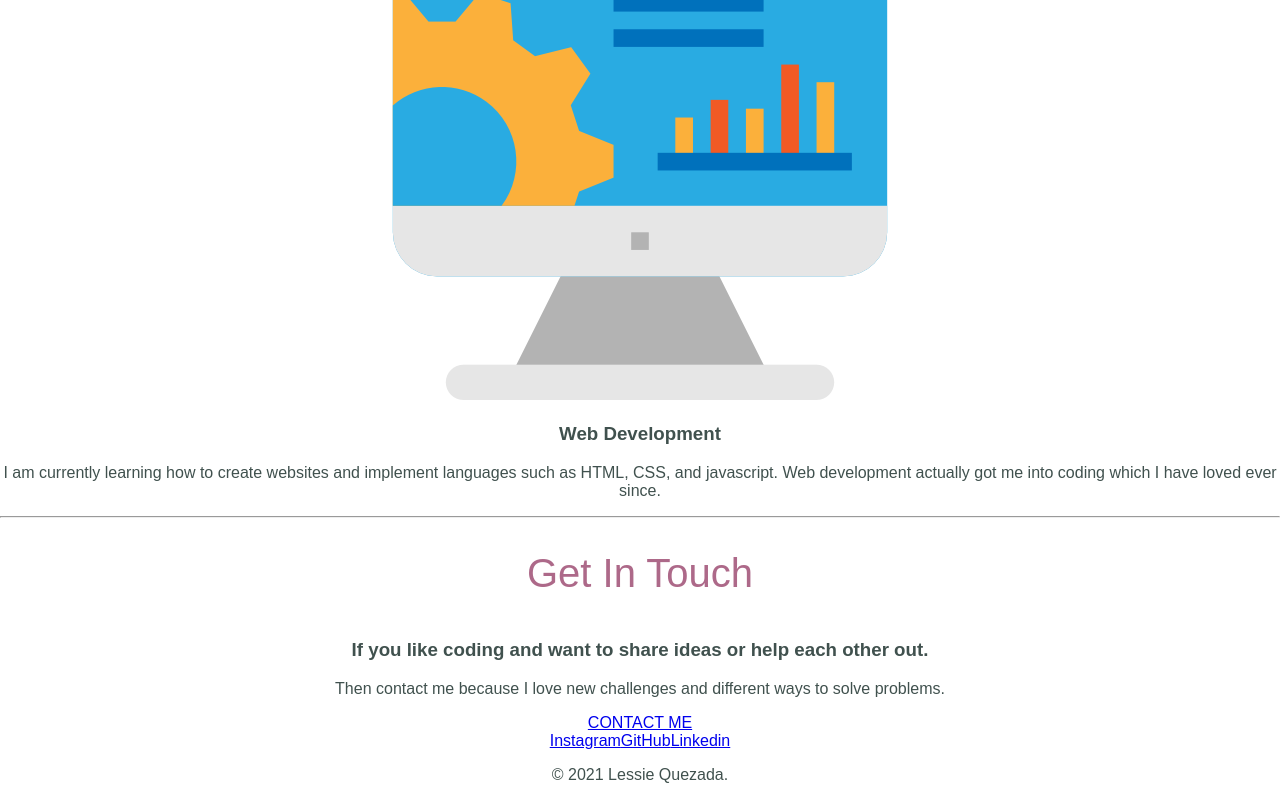
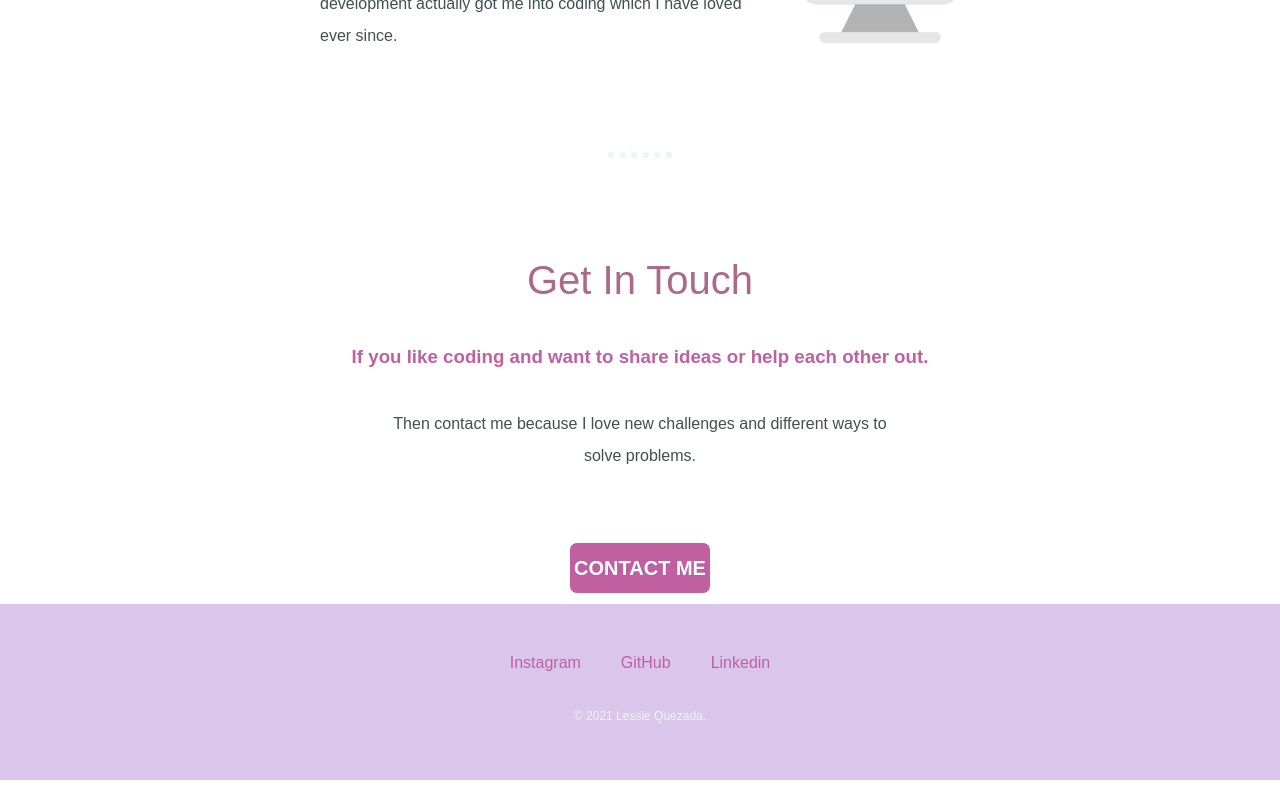
Before and after one commit to Lessie06/Lessie06.github.io, a React (Create React App) app: page / in a window 1280 px wide. Shown: the part 1779-2579 px from the top of the page. Built offline with nearby package versions, Linux system fonts and the light colour scheme.

Commit message:
Added styling to the homepage

```diff
--- a/src/styling/HomePage.css
+++ b/src/styling/HomePage.css
@@ -4,38 +4,78 @@ body {
     text-align: center;
     font-family: 'Merriweather Sans', sans-serif;
   }
-.top-container {
-    background-color:#dbc6eb ;
-    position: relative;
-    padding-top: 50px;
 
-  }
-h1 {
+  h1 {
     color: #ad6989;
     font-family: 'Sacramento', cursive;
     font-size: 5.625em;
     margin: 50px auto 0 auto;
 
-}
-h2 {
+  }
+
+  h2 {
     color: #ad6989;
     font-family: 'Montserrat', sans-serif;
     font-size: 2.5rem;
     font-weight: normal;
     padding-bottom: 10px;
   }
+
+  h3 {
+    color:#c060a1;
+    font-family: 'Montserrat', sans-serif;
+  }
+
+  p{
+      line-height: 2;
+  }
+  hr{
+    border: dotted #EAF6f6 6px;
+    border-bottom: none;
+    width: 4%;
+    margin: 100px auto;
+
+  }
+  a{
+    color:#c060a1;
+    font-family: 'Monsterrat', sans-serif;
+    margin: 10px 20px;
+    text-decoration: none;
+  }
+  a:hover{
+    color: #EAf6f6;
+  }
+
+  .top-container {
+    background-color:#dbc6eb ;
+    position: relative;
+    padding-top: 50px;
+
+  }
+
+  .middle-container {
+  margin: 100px 0;
+  }
+
+  .bottom-container {
+  background-color: #dbc6eb;
+  padding: 50px 0 20px;
+  }
+
   .pro {
     text-decoration: underline;
   }
+
+  .bottom-cloud {
+    position: absolute;
+    left: 250px;
+    bottom: 300px;
+  }
+
   .top-cloud {
     position: absolute;
     right: 300px;
     top: 100px;
-  }
-  .bottom-cloud {
-    position: absolute;
-    left: 250px;
-    bottom: 300px;
   }
 
   .lessie-img{
@@ -44,3 +84,88 @@ h2 {
     width: 10%;
     height: 10%;
   }
+  .skill-row{
+    width: 50%;
+    margin: 100px auto 100px auto;
+    text-align: left;
+  }
+  .java-img{
+    width: 25%;
+    float: left;
+    margin-right: 30px;
+  }
+  .webdev-img{
+  width: 25%;
+  float: right;
+  margin-left: 30px;
+  }
+
+  .intro{
+    width: 30%;
+    margin: auto;
+
+  }
+  .contact-message{
+    width: 40%;
+    margin: 40px auto 60px;
+  }
+
+  .btn {
+      background-color:#c060a1;
+      -webkit-border-top-left-radius:8px;
+      -moz-border-radius-topleft:8px;
+      border-top-left-radius:8px;
+      -webkit-border-top-right-radius:8px;
+      -moz-border-radius-topright:8px;
+      border-top-right-radius:8px;
+      -webkit-border-bottom-right-radius:8px;
+      -moz-border-radius-bottomright:8px;
+      border-bottom-right-radius:8px;
+      -webkit-border-bottom-left-radius:8px;
+      -moz-border-radius-bottomleft:8px;
+      border-bottom-left-radius:8px;
+  text-indent:0;
+      border:1px solid #fafafa;
+      display:inline-block;
+      color:#ffffff;
+      font-family:'Montserrat', sans-serif;
+      font-size:20px;
+      font-weight:bold;
+      font-style:normal;
+  height:50px;
+      line-height:50px;
+  width:140px;
+      text-decoration:none;
+      text-align:center;
+      text-shadow:1px 1px 0px #ad5ead;
+  }.btn:hover {
+      background-color:#8e33b8;
+  }.btn:active {
+      position:relative;
+      top:1px;
+  }
+  .copyright{
+    color: #EAf6f6;
+    font-size: 0.75rem;
+    padding: 20px 0;
+  }
+
+  .topnav {
+    overflow: hidden;
+    background-color:#dbc6eb  ;
+
+  }
+
+  .topnav a {
+    float: left;
+    color: #f2f2f2;
+    text-align: center;
+    padding: 14px 16px;
+    text-decoration: none;
+    font-size: 17px;
+  }
+
+  .topnav a:hover {
+    background-color: #ddd;
+    color: black;
+  }
```
Also changed, not shown: src/components/HomePage.js (+3 -5 lines).
